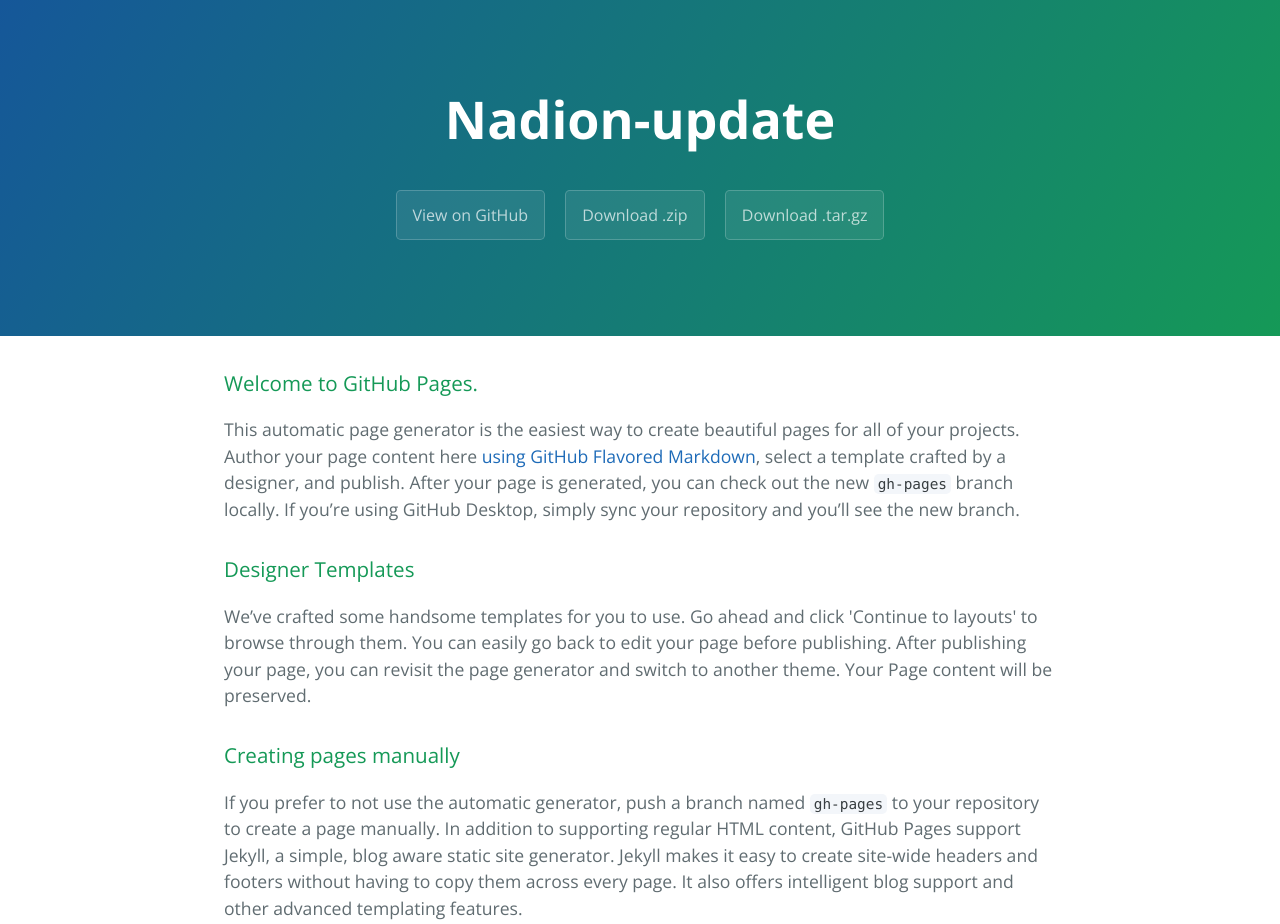
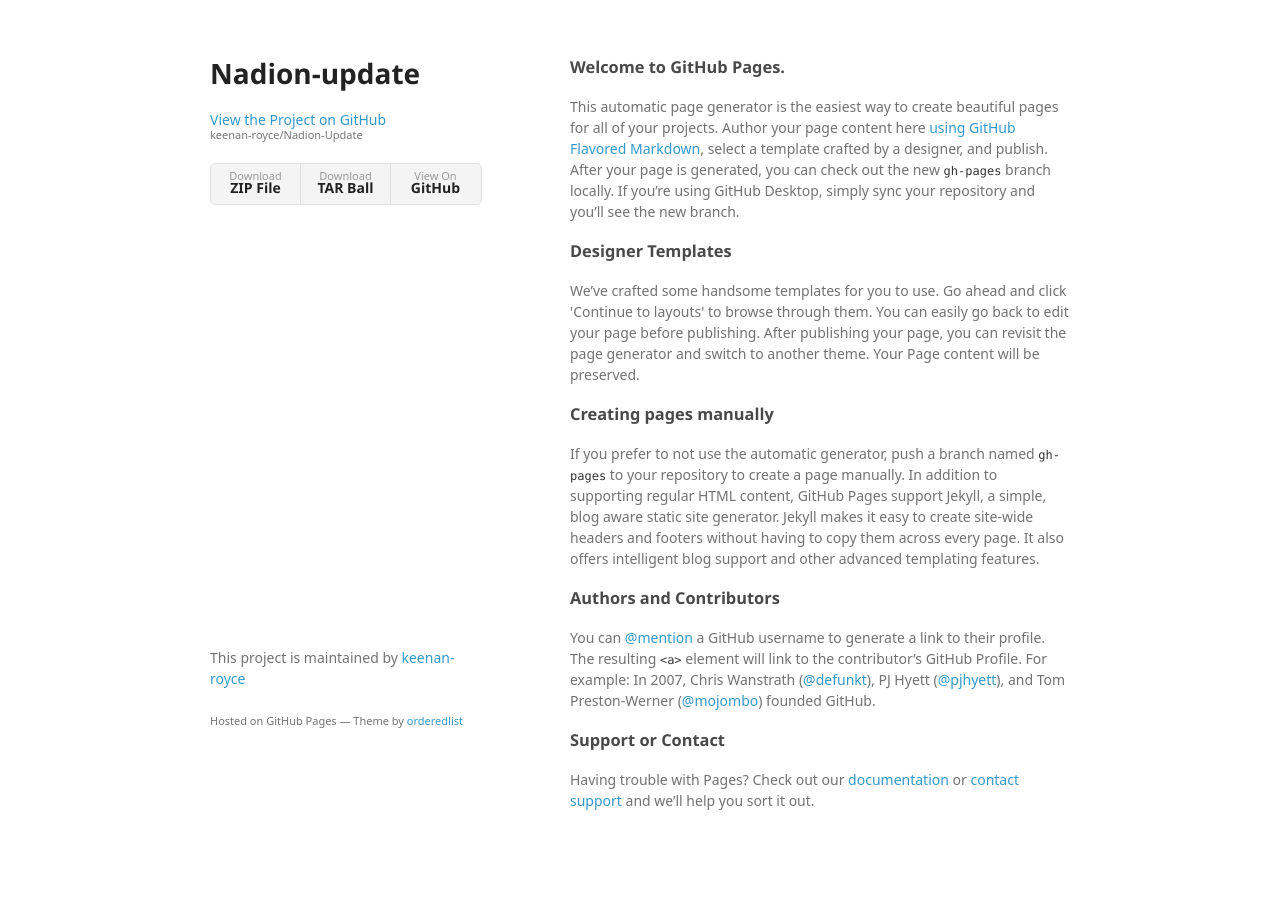
Before and after one commit to keenan-repo/Nadion-Update, a plain HTML site: page index.html in a window 1280 px wide. Shown: the top 924 px of the page. After the commit the page ends 881 px from the top, so only its background shows below. Drawn offline with nearby package versions, Linux system fonts and the light colour scheme; a web font is replaced by a local one.

```diff
--- a/index.html
+++ b/index.html
@@ -1,25 +1,34 @@
-<!DOCTYPE html>
-<html lang="en-us">
+<!doctype html>
+<html>
   <head>
-    <meta charset="UTF-8">
+    <meta charset="utf-8">
+    <meta http-equiv="X-UA-Compatible" content="chrome=1">
     <title>Nadion-update by keenan-royce</title>
-    <meta name="viewport" content="width=device-width, initial-scale=1">
-    <link rel="stylesheet" type="text/css" href="stylesheets/normalize.css" media="screen">
-    <link href='https://fonts.googleapis.com/css?family=Open+Sans:400,700' rel='stylesheet' type='text/css'>
-    <link rel="stylesheet" type="text/css" href="stylesheets/stylesheet.css" media="screen">
-    <link rel="stylesheet" type="text/css" href="stylesheets/github-light.css" media="screen">
+
+    <link rel="stylesheet" href="stylesheets/styles.css">
+    <link rel="stylesheet" href="stylesheets/github-light.css">
+    <meta name="viewport" content="width=device-width">
+    <!--[if lt IE 9]>
+    <script src="//html5shiv.googlecode.com/svn/trunk/html5.js"></script>
+    <![endif]-->
   </head>
   <body>
-    <section class="page-header">
-      <h1 class="project-name">Nadion-update</h1>
-      <h2 class="project-tagline"></h2>
-      <a href="https://github.com/keenan-royce/Nadion-Update" class="btn">View on GitHub</a>
-      <a href="https://github.com/keenan-royce/Nadion-Update/zipball/master" class="btn">Download .zip</a>
-      <a href="https://github.com/keenan-royce/Nadion-Update/tarball/master" class="btn">Download .tar.gz</a>
-    </section>
+    <div class="wrapper">
+      <header>
+        <h1>Nadion-update</h1>
+        <p></p>
 
-    <section class="main-content">
-      <h3>
+        <p class="view"><a href="https://github.com/keenan-royce/Nadion-Update">View the Project on GitHub <small>keenan-royce/Nadion-Update</small></a></p>
+
+
+        <ul>
+          <li><a href="https://github.com/keenan-royce/Nadion-Update/zipball/master">Download <strong>ZIP File</strong></a></li>
+          <li><a href="https://github.com/keenan-royce/Nadion-Update/tarball/master">Download <strong>TAR Ball</strong></a></li>
+          <li><a href="https://github.com/keenan-royce/Nadion-Update">View On <strong>GitHub</strong></a></li>
+        </ul>
+      </header>
+      <section>
+        <h3>
 <a id="welcome-to-github-pages" class="anchor" href="#welcome-to-github-pages" aria-hidden="true"><span aria-hidden="true" class="octicon octicon-link"></span></a>Welcome to GitHub Pages.</h3>
 
 <p>This automatic page generator is the easiest way to create beautiful pages for all of your projects. Author your page content here <a href="https://guides.github.com/features/mastering-markdown/">using GitHub Flavored Markdown</a>, select a template crafted by a designer, and publish. After your page is generated, you can check out the new <code>gh-pages</code> branch locally. If you’re using GitHub Desktop, simply sync your repository and you’ll see the new branch.</p>
@@ -43,15 +52,13 @@
 <a id="support-or-contact" class="anchor" href="#support-or-contact" aria-hidden="true"><span aria-hidden="true" class="octicon octicon-link"></span></a>Support or Contact</h3>
 
 <p>Having trouble with Pages? Check out our <a href="https://help.github.com/pages">documentation</a> or <a href="https://github.com/contact">contact support</a> and we’ll help you sort it out.</p>
-
-      <footer class="site-footer">
-        <span class="site-footer-owner"><a href="https://github.com/keenan-royce/Nadion-Update">Nadion-update</a> is maintained by <a href="https://github.com/keenan-royce">keenan-royce</a>.</span>
-
-        <span class="site-footer-credits">This page was generated by <a href="https://pages.github.com">GitHub Pages</a> using the <a href="https://github.com/jasonlong/cayman-theme">Cayman theme</a> by <a href="https://twitter.com/jasonlong">Jason Long</a>.</span>
+      </section>
+      <footer>
+        <p>This project is maintained by <a href="https://github.com/keenan-royce">keenan-royce</a></p>
+        <p><small>Hosted on GitHub Pages &mdash; Theme by <a href="https://github.com/orderedlist">orderedlist</a></small></p>
       </footer>
-
-    </section>
-
+    </div>
+    <script src="javascripts/scale.fix.js"></script>
 
   </body>
 </html>
--- /dev/null
+++ b/javascripts/scale.fix.js
@@ -0,0 +1,17 @@
+var metas = document.getElementsByTagName('meta');
+var i;
+if (navigator.userAgent.match(/iPhone/i)) {
+  for (i=0; i<metas.length; i++) {
+    if (metas[i].name == "viewport") {
+      metas[i].content = "width=device-width, minimum-scale=1.0, maximum-scale=1.0";
+    }
+  }
+  document.addEventListener("gesturestart", gestureStart, false);
+}
+function gestureStart() {
+  for (i=0; i<metas.length; i++) {
+    if (metas[i].name == "viewport") {
+      metas[i].content = "width=device-width, minimum-scale=0.25, maximum-scale=1.6";
+    }
+  }
+}
--- /dev/null
+++ b/stylesheets/styles.css
@@ -0,0 +1,324 @@
+@font-face {
+  font-family: 'Noto Sans';
+  font-weight: 400;
+  font-style: normal;
+  src: url('../fonts/Noto-Sans-regular/Noto-Sans-regular.eot');
+  src: url('../fonts/Noto-Sans-regular/Noto-Sans-regular.eot?#iefix') format('embedded-opentype'),
+       local('Noto Sans'),
+       local('Noto-Sans-regular'),
+       url('../fonts/Noto-Sans-regular/Noto-Sans-regular.woff2') format('woff2'),
+       url('../fonts/Noto-Sans-regular/Noto-Sans-regular.woff') format('woff'),
+       url('../fonts/Noto-Sans-regular/Noto-Sans-regular.ttf') format('truetype'),
+       url('../fonts/Noto-Sans-regular/Noto-Sans-regular.svg#NotoSans') format('svg');
+}
+
+@font-face {
+  font-family: 'Noto Sans';
+  font-weight: 700;
+  font-style: normal;
+  src: url('../fonts/Noto-Sans-700/Noto-Sans-700.eot');
+  src: url('../fonts/Noto-Sans-700/Noto-Sans-700.eot?#iefix') format('embedded-opentype'),
+       local('Noto Sans Bold'),
+       local('Noto-Sans-700'),
+       url('../fonts/Noto-Sans-700/Noto-Sans-700.woff2') format('woff2'),
+       url('../fonts/Noto-Sans-700/Noto-Sans-700.woff') format('woff'),
+       url('../fonts/Noto-Sans-700/Noto-Sans-700.ttf') format('truetype'),
+       url('../fonts/Noto-Sans-700/Noto-Sans-700.svg#NotoSans') format('svg');
+}
+
+@font-face {
+  font-family: 'Noto Sans';
+  font-weight: 400;
+  font-style: italic;
+  src: url('../fonts/Noto-Sans-italic/Noto-Sans-italic.eot');
+  src: url('../fonts/Noto-Sans-italic/Noto-Sans-italic.eot?#iefix') format('embedded-opentype'),
+       local('Noto Sans Italic'),
+       local('Noto-Sans-italic'),
+       url('../fonts/Noto-Sans-italic/Noto-Sans-italic.woff2') format('woff2'),
+       url('../fonts/Noto-Sans-italic/Noto-Sans-italic.woff') format('woff'),
+       url('../fonts/Noto-Sans-italic/Noto-Sans-italic.ttf') format('truetype'),
+       url('../fonts/Noto-Sans-italic/Noto-Sans-italic.svg#NotoSans') format('svg');
+}
+
+@font-face {
+  font-family: 'Noto Sans';
+  font-weight: 700;
+  font-style: italic;
+  src: url('../fonts/Noto-Sans-700italic/Noto-Sans-700italic.eot');
+  src: url('../fonts/Noto-Sans-700italic/Noto-Sans-700italic.eot?#iefix') format('embedded-opentype'),
+       local('Noto Sans Bold Italic'),
+       local('Noto-Sans-700italic'),
+       url('../fonts/Noto-Sans-700italic/Noto-Sans-700italic.woff2') format('woff2'),
+       url('../fonts/Noto-Sans-700italic/Noto-Sans-700italic.woff') format('woff'),
+       url('../fonts/Noto-Sans-700italic/Noto-Sans-700italic.ttf') format('truetype'),
+       url('../fonts/Noto-Sans-700italic/Noto-Sans-700italic.svg#NotoSans') format('svg');
+}
+
+body {
+  background-color: #fff;
+  padding:50px;
+  font: 14px/1.5 "Noto Sans", "Helvetica Neue", Helvetica, Arial, sans-serif;
+  color:#727272;
+  font-weight:400;
+}
+
+h1, h2, h3, h4, h5, h6 {
+  color:#222;
+  margin:0 0 20px;
+}
+
+p, ul, ol, table, pre, dl {
+  margin:0 0 20px;
+}
+
+h1, h2, h3 {
+  line-height:1.1;
+}
+
+h1 {
+  font-size:28px;
+}
+
+h2 {
+  color:#393939;
+}
+
+h3, h4, h5, h6 {
+  color:#494949;
+}
+
+a {
+  color:#39c;
+  text-decoration:none;
+}
+
+a:hover {
+  color:#069;
+}
+
+a small {
+  font-size:11px;
+  color:#777;
+  margin-top:-0.3em;
+  display:block;
+}
+
+a:hover small {
+  color:#777;
+}
+
+.wrapper {
+  width:860px;
+  margin:0 auto;
+}
+
+blockquote {
+  border-left:1px solid #e5e5e5;
+  margin:0;
+  padding:0 0 0 20px;
+  font-style:italic;
+}
+
+code, pre {
+  font-family:Monaco, Bitstream Vera Sans Mono, Lucida Console, Terminal, Consolas, Liberation Mono, DejaVu Sans Mono, Courier New, monospace;
+  color:#333;
+  font-size:12px;
+}
+
+pre {
+  padding:8px 15px;
+  background: #f8f8f8;
+  border-radius:5px;
+  border:1px solid #e5e5e5;
+  overflow-x: auto;
+}
+
+table {
+  width:100%;
+  border-collapse:collapse;
+}
+
+th, td {
+  text-align:left;
+  padding:5px 10px;
+  border-bottom:1px solid #e5e5e5;
+}
+
+dt {
+  color:#444;
+  font-weight:700;
+}
+
+th {
+  color:#444;
+}
+
+img {
+  max-width:100%;
+}
+
+header {
+  width:270px;
+  float:left;
+  position:fixed;
+  -webkit-font-smoothing:subpixel-antialiased;
+}
+
+header ul {
+  list-style:none;
+  height:40px;
+  padding:0;
+  background: #f4f4f4;
+  border-radius:5px;
+  border:1px solid #e0e0e0;
+  width:270px;
+}
+
+header li {
+  width:89px;
+  float:left;
+  border-right:1px solid #e0e0e0;
+  height:40px;
+}
+
+header li:first-child a {
+  border-radius:5px 0 0 5px;
+}
+
+header li:last-child a {
+  border-radius:0 5px 5px 0;
+}
+
+header ul a {
+  line-height:1;
+  font-size:11px;
+  color:#999;
+  display:block;
+  text-align:center;
+  padding-top:6px;
+  height:34px;
+}
+
+header ul a:hover {
+  color:#999;
+}
+
+header ul a:active {
+  background-color:#f0f0f0;
+}
+
+strong {
+  color:#222;
+  font-weight:700;
+}
+
+header ul li + li + li {
+  border-right:none;
+  width:89px;
+}
+
+header ul a strong {
+  font-size:14px;
+  display:block;
+  color:#222;
+}
+
+section {
+  width:500px;
+  float:right;
+  padding-bottom:50px;
+}
+
+small {
+  font-size:11px;
+}
+
+hr {
+  border:0;
+  background:#e5e5e5;
+  height:1px;
+  margin:0 0 20px;
+}
+
+footer {
+  width:270px;
+  float:left;
+  position:fixed;
+  bottom:50px;
+  -webkit-font-smoothing:subpixel-antialiased;
+}
+
+@media print, screen and (max-width: 960px) {
+
+  div.wrapper {
+    width:auto;
+    margin:0;
+  }
+
+  header, section, footer {
+    float:none;
+    position:static;
+    width:auto;
+  }
+
+  header {
+    padding-right:320px;
+  }
+
+  section {
+    border:1px solid #e5e5e5;
+    border-width:1px 0;
+    padding:20px 0;
+    margin:0 0 20px;
+  }
+
+  header a small {
+    display:inline;
+  }
+
+  header ul {
+    position:absolute;
+    right:50px;
+    top:52px;
+  }
+}
+
+@media print, screen and (max-width: 720px) {
+  body {
+    word-wrap:break-word;
+  }
+
+  header {
+    padding:0;
+  }
+
+  header ul, header p.view {
+    position:static;
+  }
+
+  pre, code {
+    word-wrap:normal;
+  }
+}
+
+@media print, screen and (max-width: 480px) {
+  body {
+    padding:15px;
+  }
+
+  header ul {
+    width:99%;
+  }
+
+  header li, header ul li + li + li {
+    width:33%;
+  }
+}
+
+@media print {
+  body {
+    padding:0.4in;
+    font-size:12pt;
+    color:#444;
+  }
+}
```
